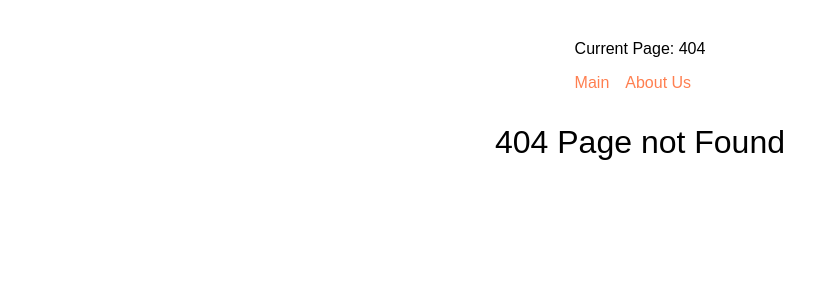
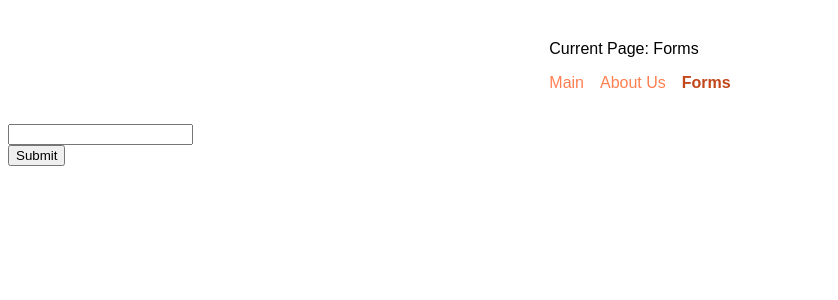
Before and after one commit to alextes90/rs-react-modules, a React (Vite) app: page /forms in a window 1280 px wide. Before the commit this address had no page. Shown: the top 300 px of the page, without its empty margins (0-838 px from the left). Built offline with nearby package versions, Linux system fonts and the light colour scheme.

Commit message:
refactor: move HOC to hoc folder

```diff
--- a/src/App.tsx
+++ b/src/App.tsx
@@ -6,6 +6,7 @@ import Header from './layouts/header/Header';
 import AboutUs from './pages/aboutUsPage/AboutUs';
 import ErrorPage from './pages/errorPage/ErrorPage';
 import MainPage from './pages/mainPage/MainPage';
+import Forms from './components/forms/Forms';
 
 const router = createBrowserRouter([
   {
@@ -19,6 +20,10 @@ const router = createBrowserRouter([
       {
         path: LINKS['About Us'],
         element: <AboutUs />,
+      },
+      {
+        path: LINKS.Forms,
+        element: <Forms />,
       },
       {
         path: '*',
--- /dev/null
+++ b/src/components/countryItem/CountryName.tsx
@@ -0,0 +1,14 @@
+/* eslint-disable react/prefer-stateless-function */
+import React from 'react';
+
+class CountryName extends React.Component {
+  render() {
+    return (
+      <div>
+        <input type="text" />
+      </div>
+    );
+  }
+}
+
+export default CountryName;
--- /dev/null
+++ b/src/components/forms/Forms.tsx
@@ -0,0 +1,16 @@
+/* eslint-disable react/prefer-stateless-function */
+import React from 'react';
+import CountryName from '../countryItem/CountryName';
+
+class Forms extends React.Component {
+  render() {
+    return (
+      <form>
+        <CountryName />
+        <button type="submit">Submit</button>
+      </form>
+    );
+  }
+}
+
+export default Forms;
--- a/src/components/searchBar/SearchBar.tsx
+++ b/src/components/searchBar/SearchBar.tsx
@@ -3,14 +3,13 @@ import React from 'react';
 import styles from './SearchBar.module.scss';
 import searchIcon from '../../assets/search.svg';
 
-interface SearchBarProps {
-  [key: string]: string;
-}
-
 const STORAGE_KEY = 'ATLOCAL_INPUT';
 
-class SearchBar extends React.Component<SearchBarProps, { inputVal: string }> {
-  constructor(props: SearchBarProps) {
+class SearchBar extends React.Component<
+  Record<string, never>,
+  { inputVal: string }
+> {
+  constructor(props: Record<string, never>) {
     super(props);
     const value = localStorage.getItem(STORAGE_KEY);
     this.state = { inputVal: value || '' };
--- a/src/const.ts
+++ b/src/const.ts
@@ -1,6 +1,7 @@
 export const LINKS = {
   Main: '/',
   'About Us': 'about',
+  Forms: 'forms',
 };
 
 export const SMTH = {};
--- a/src/layouts/header/withRouterHOC.tsx
+++ b/src/hoc/withRouterHOC.tsx
@@ -2,7 +2,7 @@
 /* eslint-disable react/jsx-props-no-spreading */
 import React from 'react';
 import { useLocation, useNavigate, useParams } from 'react-router-dom';
-import { WithRouterProps } from '../../interfaces/interfaces';
+import { WithRouterProps } from '../interfaces/interfaces';
 
 const withRouter = <Props extends WithRouterProps>(
   Component: React.ComponentType<Props>
--- a/src/layouts/header/Header.tsx
+++ b/src/layouts/header/Header.tsx
@@ -3,13 +3,13 @@ import React from 'react';
 import { NavLink, Outlet } from 'react-router-dom';
 import { LINKS } from '../../const';
 import styles from './Header.module.scss';
-import withRouterHOC from './withRouterHOC';
+import withRouterHOC from '../../hoc/withRouterHOC';
 import { WithRouterProps } from '../../interfaces/interfaces';
 
 class Header extends React.Component<WithRouterProps> {
   render() {
     const { location } = this.props;
-    const pageToDisplay =
+    const [pageToDisplay] =
       Object.entries(LINKS).find(([, val]) => {
         let checker = val;
         if (val.length > 1) {
@@ -21,7 +21,7 @@ class Header extends React.Component<WithRouterProps> {
       <>
         <header className={styles.header}>
           <div>
-            <div>Current Page: {pageToDisplay[0] || '404'}</div>
+            <div>Current Page: {pageToDisplay || '404'}</div>
             <nav>
               <ul className={styles.list}>
                 {Object.entries(LINKS).map(([key, val]) => {
```
